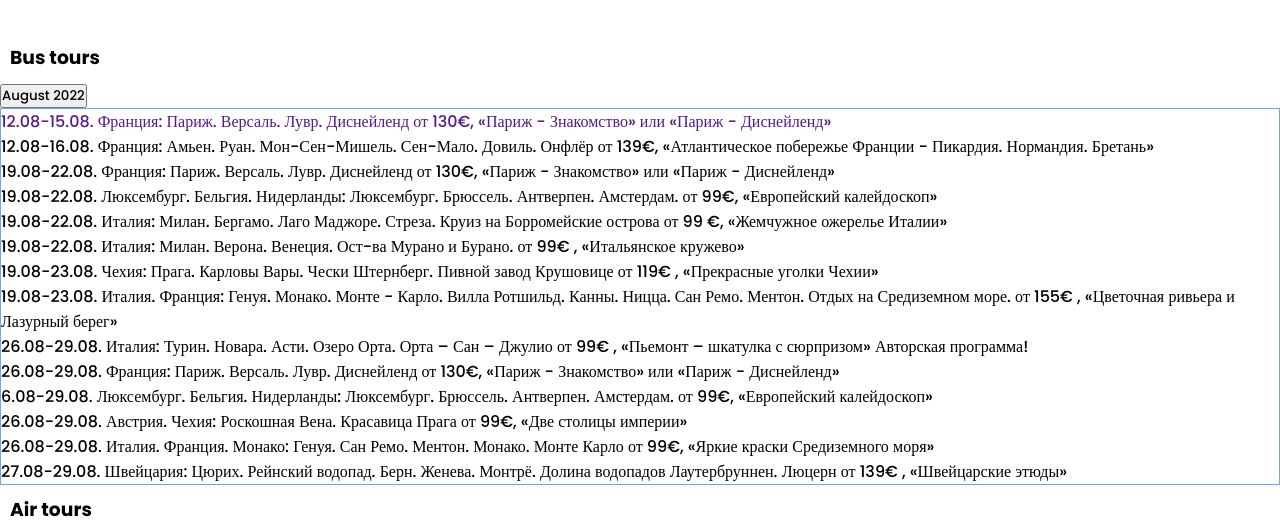
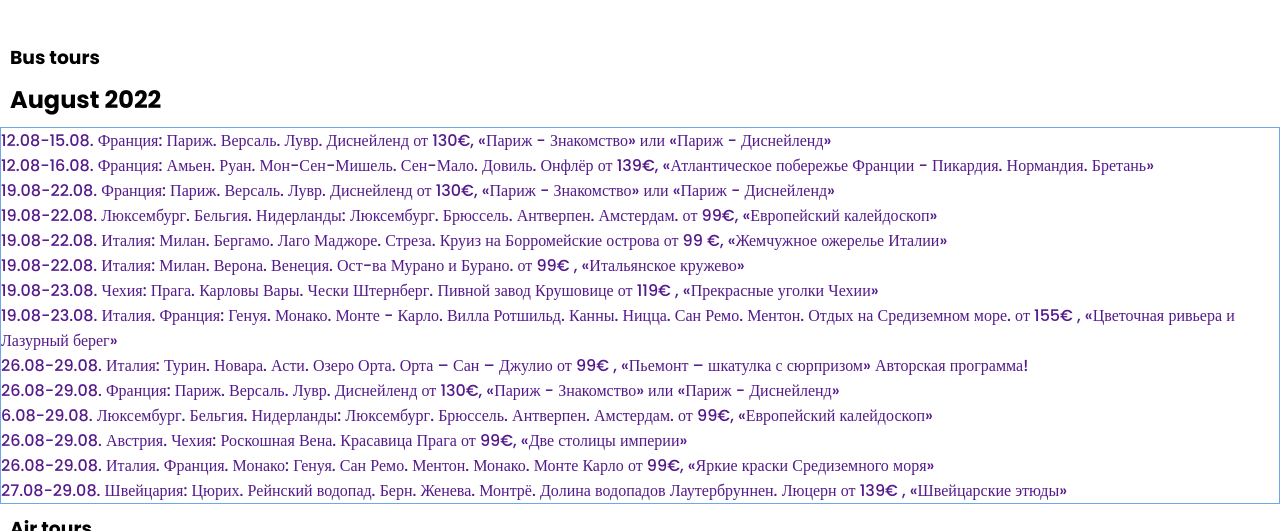
Before and after one commit to marustas/Russia-Travels, a plain HTML site: page main.html in a window 1280 px wide. Shown: the part 868-1399 px from the top of the page. Drawn offline with nearby package versions, Linux system fonts and the light colour scheme.

Commit message:
Code management

```diff
--- a/css/style.css
+++ b/css/style.css
@@ -296,3 +296,7 @@
 .bus_tour_content li {
     display: block;
 }
+
+.bus_tour_content a:hover {
+    text-decoration: underline;
+}
--- a/main.html
+++ b/main.html
@@ -97,22 +97,22 @@
     </script>
     <div class="bus_tour">
         <h3><a id="bus">Bus tours</a></h3>
-        <button>August 2022</button>
+        <h2>August 2022</h2>
         <ul class="bus_tour_content">
             <li> <a href="">12.08-15.08. Франция: Париж. Версаль. Лувр. Диснейленд от 130€, «Париж - Знакомство» или «Париж - Диснейленд» </a></li>
-            <li> <a>12.08-16.08. Франция: Амьен. Руан. Мон-Сен-Мишель. Сен-Мало. Довиль. Онфлёр от 139€, «Атлантическое побережье Франции - Пикардия. Нормандия. Бретань» </a></li>
-            <li> <a>19.08-22.08. Франция: Париж. Версаль. Лувр. Диснейленд от 130€, «Париж - Знакомство» или «Париж - Диснейленд»</a></li>
-            <li> <a>19.08-22.08. Люксембург. Бельгия. Нидерланды: Люксембург. Брюссель. Антверпен. Амстердам. от 99€, «Европейский калейдоскоп»</a></li>
-            <li> <a>19.08-22.08. Италия: Милан. Бергамо. Лаго Маджоре. Стреза. Круиз на Борромейские острова  от 99 €, «Жемчужное ожерелье Италии»</a></li>
-            <li> <a>19.08-22.08. Италия:  Милан. Верона. Венеция. Ост-ва Мурано и Бурано. от 99€ , «Итальянское кружево»</a></li>
-            <li> <a>19.08-23.08. Чехия: Прага. Карловы Вары. Чески Штернберг. Пивной завод Крушовице от 119€ , «Прекрасные уголки Чехии»</a></li>
-            <li> <a>19.08-23.08. Италия. Франция: Генуя. Монако. Монте - Карло. Вилла Ротшильд. Канны. Ницца. Сан Ремо. Ментон. Отдых на Средиземном море. от 155€ , «Цветочная ривьера и Лазурный берег»</a></li>
-            <li> <a>26.08-29.08. Италия: Турин. Новара. Асти. Озеро Орта. Орта – Сан – Джулио от 99€ , «Пьемонт – шкатулка с сюрпризом» Авторская программа!</a></li>
-            <li> <a>26.08-29.08. Франция: Париж. Версаль. Лувр. Диснейленд от 130€, «Париж - Знакомство» или «Париж - Диснейленд»</a></li>
-            <li> <a>6.08-29.08. Люксембург. Бельгия. Нидерланды: Люксембург. Брюссель. Антверпен. Амстердам. от 99€, «Европейский калейдоскоп»</a></li>
-            <li> <a> 26.08-29.08. Австрия. Чехия: Роскошная Вена. Красавица Прага от 99€, «Две столицы империи»</a></li>
-            <li> <a>26.08-29.08. Италия. Франция. Монако: Генуя. Сан Ремо. Ментон. Монако. Монте Карло от 99€, «Яркие краски Средиземного моря» </a></li>
-            <li> <a>27.08-29.08. Швейцария: Цюрих. Рейнский водопад. Берн. Женева. Монтрё. Долина водопадов Лаутербруннен. Люцерн от 139€ , «Швейцарские этюды»</a></li>
+            <li> <a href="">12.08-16.08. Франция: Амьен. Руан. Мон-Сен-Мишель. Сен-Мало. Довиль. Онфлёр от 139€, «Атлантическое побережье Франции - Пикардия. Нормандия. Бретань» </a></li>
+            <li> <a href="">19.08-22.08. Франция: Париж. Версаль. Лувр. Диснейленд от 130€, «Париж - Знакомство» или «Париж - Диснейленд»</a></li>
+            <li> <a href="">19.08-22.08. Люксембург. Бельгия. Нидерланды: Люксембург. Брюссель. Антверпен. Амстердам. от 99€, «Европейский калейдоскоп»</a></li>
+            <li> <a href="">19.08-22.08. Италия: Милан. Бергамо. Лаго Маджоре. Стреза. Круиз на Борромейские острова  от 99 €, «Жемчужное ожерелье Италии»</a></li>
+            <li> <a href="">19.08-22.08. Италия:  Милан. Верона. Венеция. Ост-ва Мурано и Бурано. от 99€ , «Итальянское кружево»</a></li>
+            <li> <a href="">19.08-23.08. Чехия: Прага. Карловы Вары. Чески Штернберг. Пивной завод Крушовице от 119€ , «Прекрасные уголки Чехии»</a></li>
+            <li> <a href="">19.08-23.08. Италия. Франция: Генуя. Монако. Монте - Карло. Вилла Ротшильд. Канны. Ницца. Сан Ремо. Ментон. Отдых на Средиземном море. от 155€ , «Цветочная ривьера и Лазурный берег»</a></li>
+            <li> <a href="">26.08-29.08. Италия: Турин. Новара. Асти. Озеро Орта. Орта – Сан – Джулио от 99€ , «Пьемонт – шкатулка с сюрпризом» Авторская программа!</a></li>
+            <li> <a href="">26.08-29.08. Франция: Париж. Версаль. Лувр. Диснейленд от 130€, «Париж - Знакомство» или «Париж - Диснейленд»</a></li>
+            <li> <a href="">6.08-29.08. Люксембург. Бельгия. Нидерланды: Люксембург. Брюссель. Антверпен. Амстердам. от 99€, «Европейский калейдоскоп»</a></li>
+            <li> <a href="">26.08-29.08. Австрия. Чехия: Роскошная Вена. Красавица Прага от 99€, «Две столицы империи»</a></li>
+            <li> <a href="">26.08-29.08. Италия. Франция. Монако: Генуя. Сан Ремо. Ментон. Монако. Монте Карло от 99€, «Яркие краски Средиземного моря» </a></li>
+            <li> <a href="">27.08-29.08. Швейцария: Цюрих. Рейнский водопад. Берн. Женева. Монтрё. Долина водопадов Лаутербруннен. Люцерн от 139€ , «Швейцарские этюды»</a></li>
         </ul>
     </div>
     <h3><a id="air">Air tours</a></h3>
```
